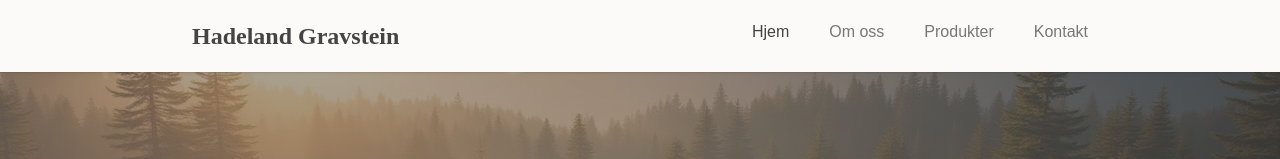
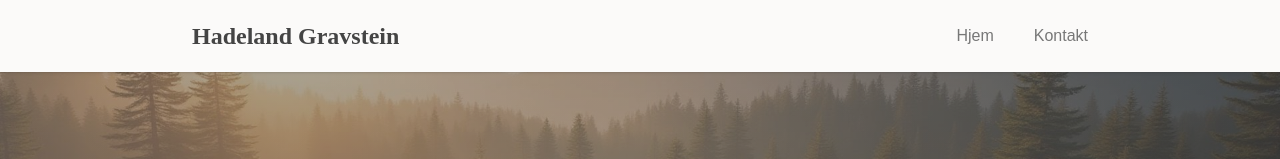
Before and after one commit to danielekeberg/hg, a Next.js app: page / in a window 1280 px wide. Shown: the top 159 px of the page. Built offline with nearby package versions, Linux system fonts and the light colour scheme.

Commit message:
Update Header.tsx

```diff
--- a/app/components/Header.tsx
+++ b/app/components/Header.tsx
@@ -1,12 +1,41 @@
+'use client';
+import { useState } from "react";
+import Link from "next/link";
+
 export default function Header() {
+    const [hamburger, setHamburger] = useState(false);
+
+    const handleHamburger = () => {
+        if(hamburger) {
+            setHamburger(false);
+            return;
+        }
+        setHamburger(true);
+    }
+
+    const goBack = () => {
+        window.location.href = "../";
+    }
+
     return(
         <div className="fixed top-0 z-9999 bg-[#fbfaf9] w-full flex justify-between px-5 md:px-[15%] py-5 shadow-sm">
-            <h1 className="text-2xl text-[#444]">Hadeland Gravstein</h1>
-            <div className="hidden md:flex gap-10">
-                <p className="text-[#444] cursor-pointer">Hjem</p>
-                <p className="hover:text-[#444] cursor-pointer">Om oss</p>
-                <p className="hover:text-[#444] cursor-pointer">Produkter</p>
-                <p className="hover:text-[#444] cursor-pointer">Kontakt</p>
+            <h1 onClick={goBack} className="text-2xl text-[#444] cursor-pointer">Hadeland Gravstein</h1>
+            <div className="hidden md:flex gap-10 items-center">
+                <Link href="../" className="hover:text-[#444] cursor-pointer">Hjem</Link>
+                <Link href="../contact/" className="hover:text-[#444] cursor-pointer">Kontakt</Link>
+            </div>
+            <div className="md:hidden">
+                <button onClick={handleHamburger} className="font-bold text-2xl">&#9776;</button>
+                <div className="relative">
+                    {hamburger ?
+                        <div className="absolute flex flex-col justify-center text-center z-9999 top-0 right-0 bg-white border border-neutral-400 w-50">
+                            <Link href="../" onClick={handleHamburger} className="hover:text-[#444] cursor-pointer p-2 border-b border-neutral-400 w-full">Hjem</Link>
+                            <Link href="../contact/" onClick={handleHamburger} className="hover:text-[#444] cursor-pointer p-2 w-full">Kontakt</Link>
+                        </div>
+                    :
+                        null
+                    }
+                </div>
             </div>
         </div>
     )
```
